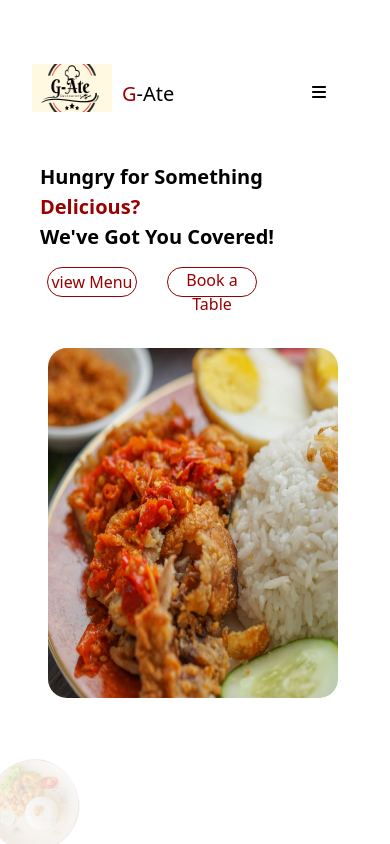
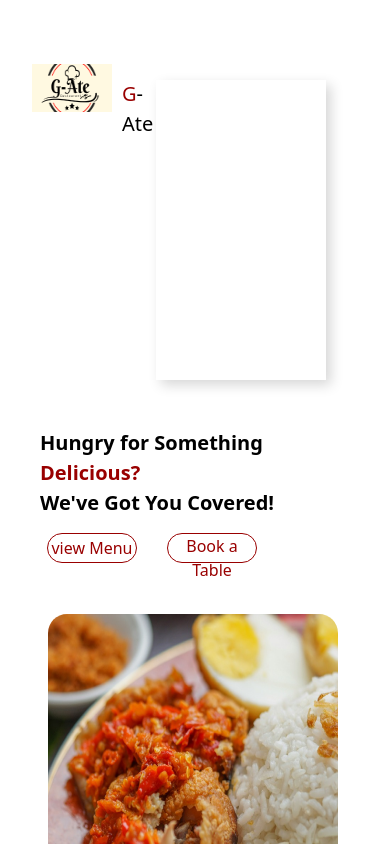
Before and after one commit to ukinebo1/group8-project, a React (Vite) app: page / in a window 390 px wide. Shown: the top 844 px of the page. Built offline with nearby package versions, Linux system fonts and the light colour scheme.

Commit message:
added the hamburger

```diff
--- a/src/Layouts/RootLayout.jsx
+++ b/src/Layouts/RootLayout.jsx
@@ -19,7 +19,7 @@ const Rootlayout = () => {
        </div>
     <nav className={`nav ${isOpen ? 'open' : ''}`}>
       <div className="hamburger-menu" onClick={toggleMenu}>
-      <FontAwesomeIcon icon={faBars} />
+      <FontAwesomeIcon icon={faBars} className="hamburgers-menu" />
         </div>
         <div className={`nav-links ${isOpen ? 'show' : 'hide'}`}>
         <NavLink to='/'
--- a/src/index.css
+++ b/src/index.css
@@ -17,6 +17,9 @@ header{
     display: flex;
     margin-top: 2em;
 
+}
+.hamburgers-menu{
+    display: none;
 }
 .logo h1{
     margin-left: 10px;
@@ -67,9 +70,6 @@ input{
     background: grey ;
     outline: none;
     border: none;
-}
-.nav-links{
-    display: none;
 }
 .flex-row-3 p{
     margin-top: 9px;
@@ -607,9 +607,7 @@ margin-bottom: 1.5em;
                 font-size: 15px;
                 margin-top: 5px;
             }
-.hamburger-menu{
-    /* display: block; */
-}
+
             .nav-links a{
                 display: none;
                 background-color: #ffffff;
@@ -623,12 +621,12 @@ margin-bottom: 1.5em;
             .nav-menu{
                 display: none;
             }
-             /* .nav-links{
+             .nav-links{
                 box-shadow: inset 5px 5px 12px #fff,
                 5px 5px 12px rgba(0, 0, 0,0.16);
                 width: 170px;
                 height: 300px;
-            }  */
+            }
             .about-section-2-row-2 .p-1, .about-section-2-row-2 .p-2,.about-section-2-row-2 .p-3 {
                 font-size: 14px;
             }
```
